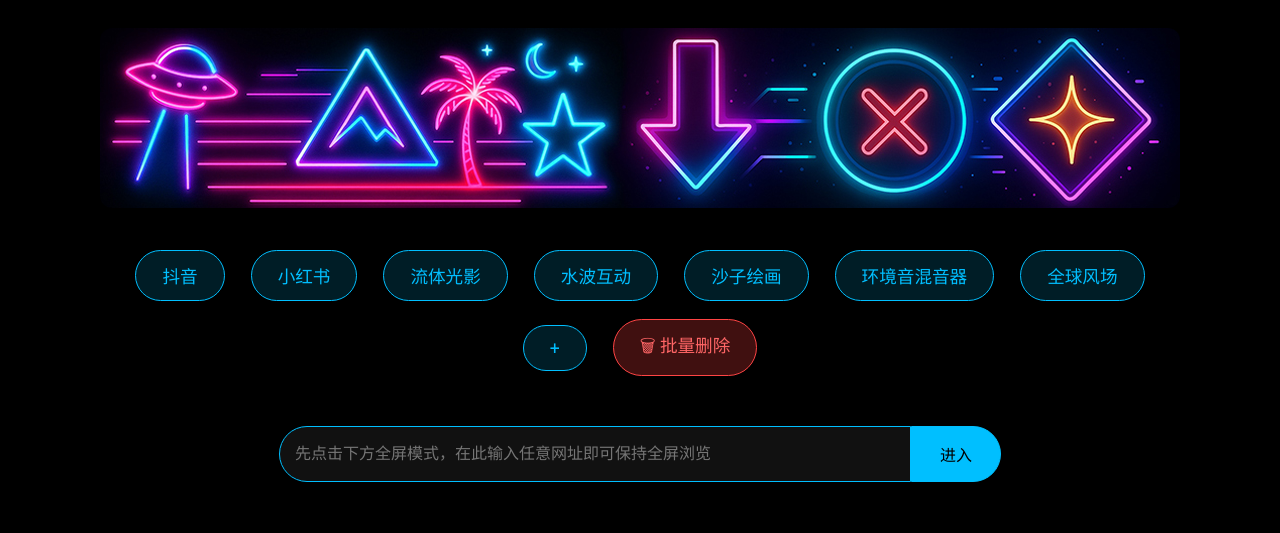
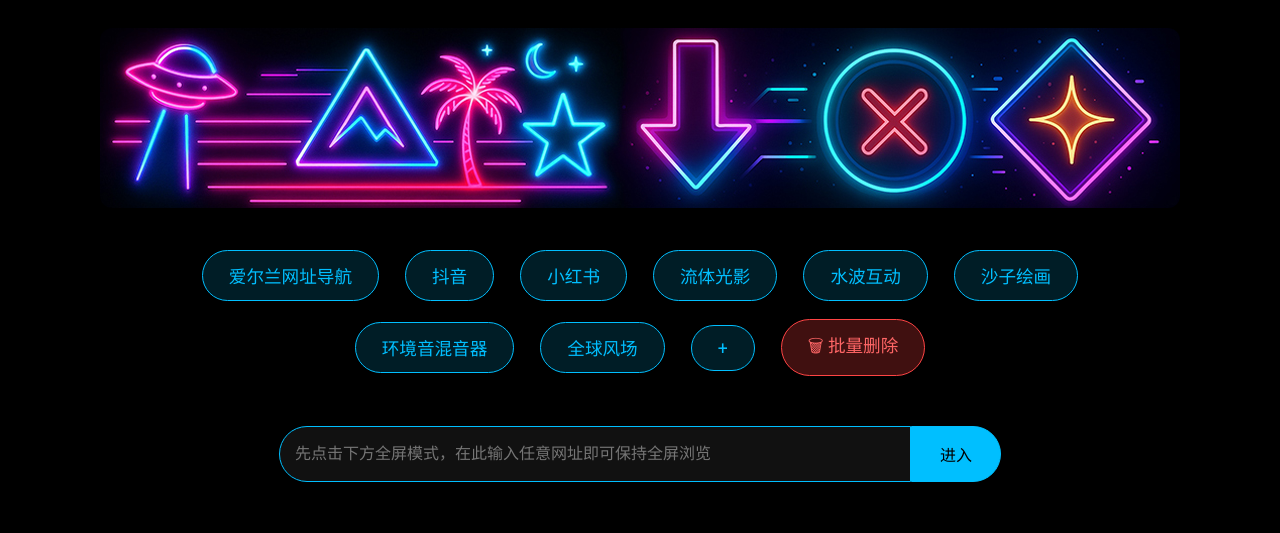
Before and after one commit to edwardw223/tesla, a plain HTML site: page index.html in a window 1280 px wide. Shown: the top 533 px of the page. Drawn offline with Linux system fonts and the light colour scheme.

Commit message:
Update index.html

```diff
--- a/index.html
+++ b/index.html
@@ -242,7 +242,7 @@ loadLinksFromURLParamAndSave();
   // ✅ 默认站点分类结构
 const defaultLinks = [
   // 自己的站点（优先展示）
-  // { name: "0086.ie", url: "https://0086.ie" },
+  { name: "爱尔兰网址导航", url: "https://0086.ie" },
   // { name: "0086353.xyz", url: "https://0086353.xyz" },
   // { name: "爱尔兰新闻", url: "https://news.eiresino.com" },
 
```
